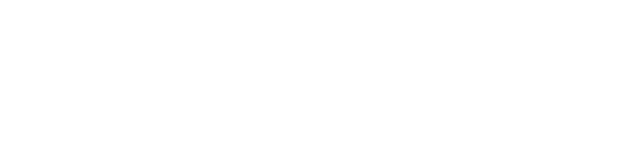
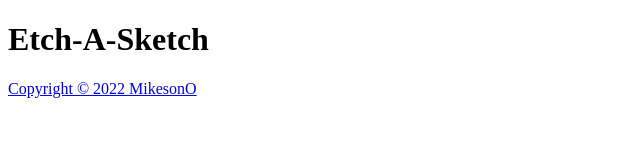
Before and after one commit to MikesonO/etch-a-sketch, a plain HTML site: page index.html in a window 1280 px wide. Shown: the whole page, without its empty margins (0-640 px from the left). Drawn offline with Linux system fonts and the light colour scheme.

Commit message:
Designed a basic structure for the project

```diff
--- a/index.html
+++ b/index.html
@@ -1,18 +1,33 @@
 <!DOCTYPE html>
 <html lang="en">
+
 <head>
   <meta charset="UTF-8">
   <meta http-equiv="X-UA-Compatible" content="IE=edge">
   <meta name="viewport" content="width=device-width, initial-scale=1.0">
   <!-- TITLE -->
   <title>Etch-A-Sketch</title>
-   <!-- CSS LINK -->
+  <!-- CSS LINK -->
   <link rel="stylesheet" href="styles.css">
 </head>
+
 <body>
+  <header>
+    <h1>Etch-A-Sketch</h1>
+  </header>
+  <div id="etch-a-sketch">
+    <div id="controls">
 
+    </div>
+    <div id="canvas">
 
-<!-- JAVASCRIPT LINK -->
-<script src="index.js"></script>
+    </div>
+  </div>
+  <footer>
+    <a href="https://github.com/MikesonO/etch-a-sketch">Copyright © 2022 MikesonO</a>
+  </footer>
+  <!-- JAVASCRIPT LINK -->
+  <script src="index.js"></script>
 </body>
+
 </html>
```
